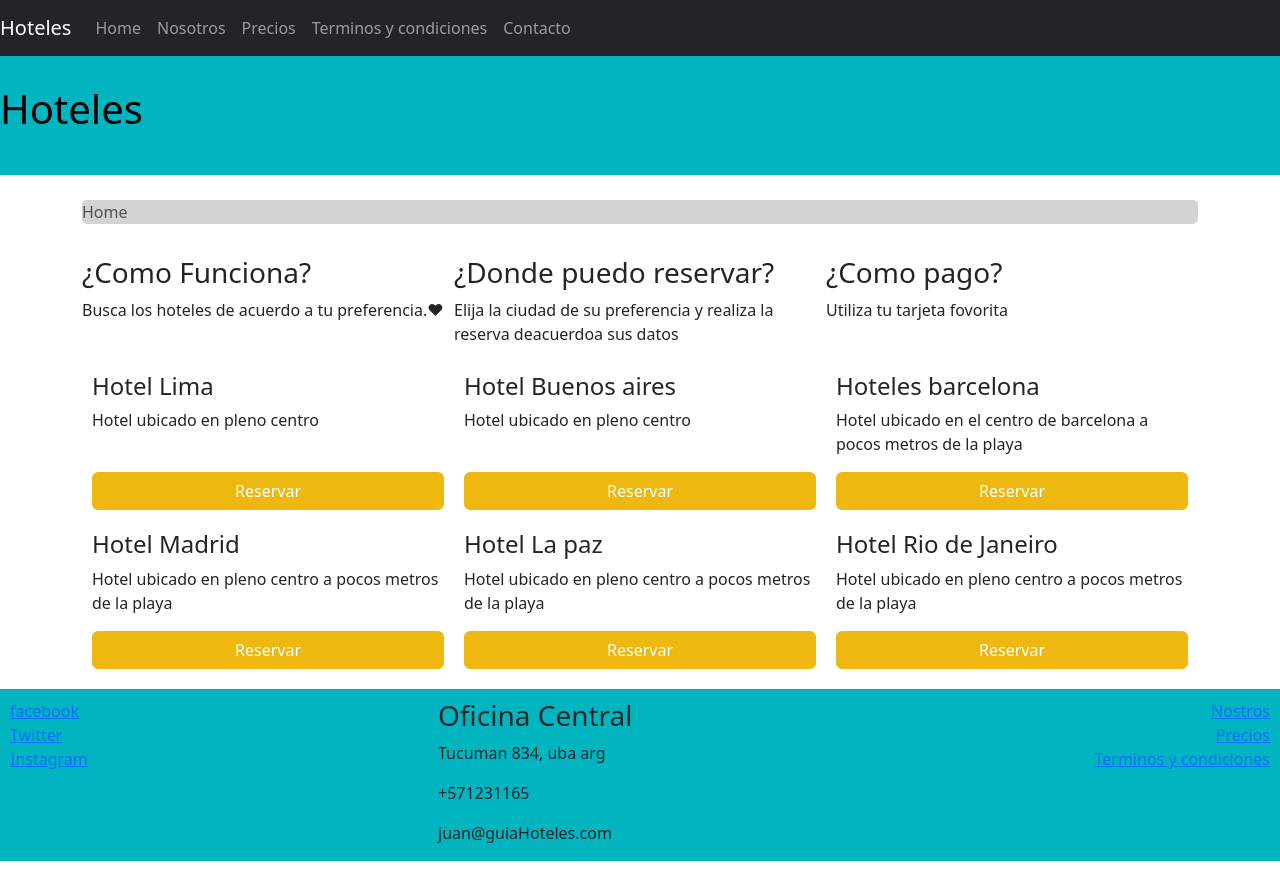
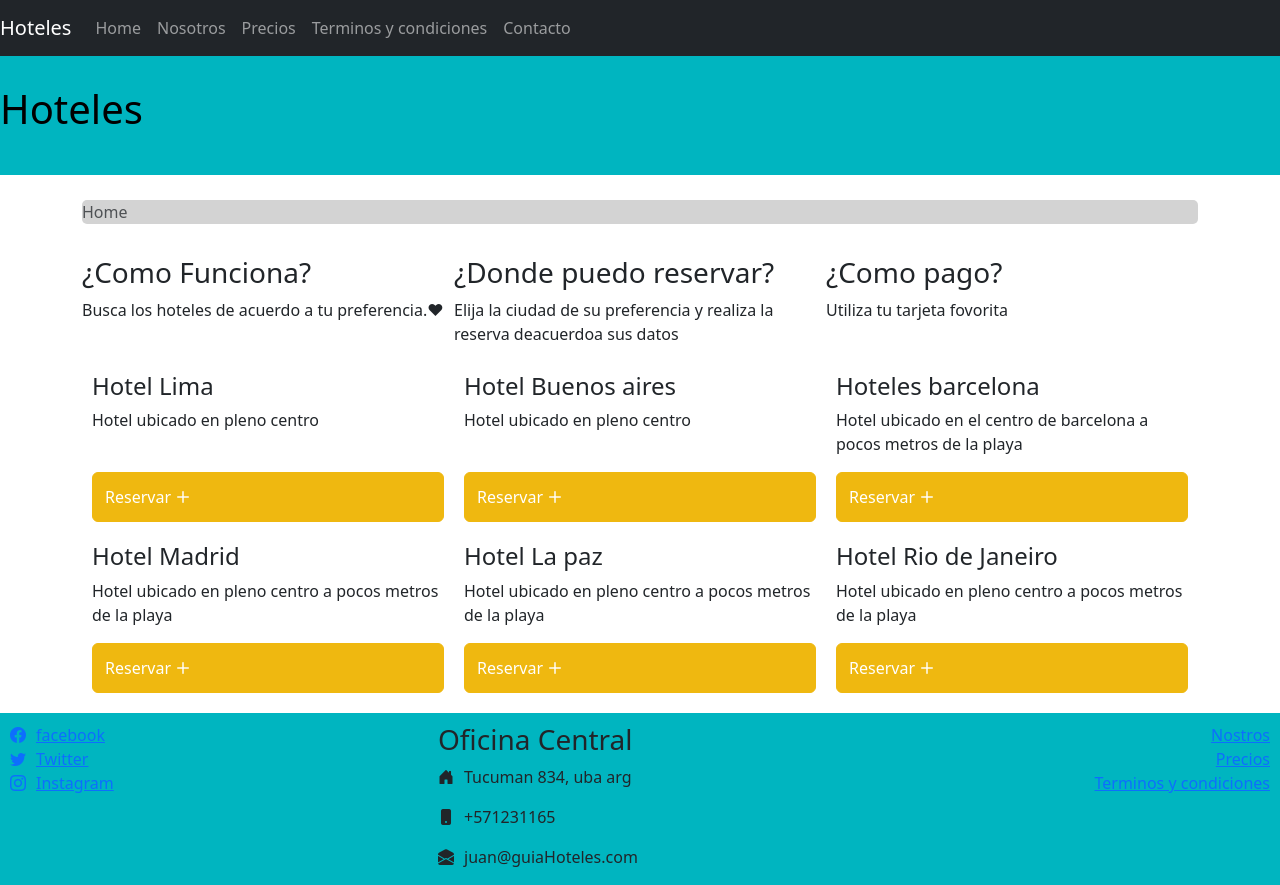
Before and after one commit to alienigena264/Angular, a website: page index.html in a window 1280 px wide. Before the commit the page ends 861 px from the top, so only its background shows below. Drawn offline with nearby package versions, Linux system fonts and the light colour scheme.

Commit message:
Adicion movilidad e iconos

```diff
--- a/css/main.css
+++ b/css/main.css
@@ -21,11 +21,6 @@
     /* Agrega el espaciado deseado */
 }
 
-.btn-reserva {
-    width: 100%;
-    background-color: #EFB810;
-    border-color: #EFB810;
-}
 
 .btn-reserva:hover {
     background-color: #00B5C0;
@@ -49,3 +44,19 @@
 .breadcrumb-no-link.active {
     margin-right: 1rem;
 }
+
+.footer-addres-icon{
+    padding-right: 10px;
+}
+
+.btn-reserva {
+    width: 100%;
+    background-color: #EFB810;
+    border-color: #EFB810;
+    display: flex;
+    align-items: center;
+}
+
+.footer-add-icon {
+    font-size: x-large;
+}
--- a/index.html
+++ b/index.html
@@ -9,6 +9,7 @@
     <!-- Bootstrap CSS -->
     <link rel="stylesheet" href="node_modules/bootstrap/dist/css/bootstrap.min.css">
     <link rel="stylesheet" href="css/main.css">
+    <link rel="stylesheet" href="node_modules/bootstrap-icons/font/bootstrap-icons.min.css">
 
     <title>Guia Hoteles</title>
 
@@ -69,7 +70,7 @@
                     <p>Hotel ubicado en el centro de barcelona a pocos metros de la playa</p>
                 </div>
                 <div>
-                    <button class="btn btn-primary btn-reserva">Reservar</button>
+                    <button class="btn btn-primary btn-reserva">Reservar<i class="bi bi-plus footer-add-icon"></i></button>
                 </div>
             </div>
 
@@ -79,7 +80,7 @@
                     <p>Hotel ubicado en pleno centro </p>
                 </div>
                 <div>
-                    <button class="btn btn-primary btn-reserva">Reservar</button>
+                    <button class="btn btn-primary btn-reserva">Reservar<i class="bi bi-plus footer-add-icon"></i></button>
                 </div>
             </div>
 
@@ -89,7 +90,7 @@
                     <p>Hotel ubicado en pleno centro </p>
                 </div>
                 <div>
-                    <button class="btn btn-primary btn-reserva">Reservar</button>
+                    <button class="btn btn-primary btn-reserva">Reservar<i class="bi bi-plus footer-add-icon"></i></button>
                 </div>
             </div>
 
@@ -101,7 +102,7 @@
                     <p>Hotel ubicado en pleno centro a pocos metros de la playa</p>
                 </div>
                 <div>
-                    <button class="btn btn-primary btn-reserva">Reservar</button>
+                    <button class="btn btn-primary btn-reserva">Reservar<i class="bi bi-plus footer-add-icon"></i></button>
                 </div>
             </div>
 
@@ -111,14 +112,14 @@
                     <p>Hotel ubicado en pleno centro a pocos metros de la playa</p>
                 </div>
                 <div>
-                    <button class="btn btn-primary btn-reserva">Reservar</button>
+                    <button class="btn btn-primary btn-reserva">Reservar<i class="bi bi-plus footer-add-icon"></i></button>
                 </div>
             </div>
 
             <div class="hotel-container d-flex flex-column justify-content-between">
                 <h4>Hotel Madrid</h4>
                 <p>Hotel ubicado en pleno centro a pocos metros de la playa</p>
-                <button class="btn btn-primary btn-reserva">Reservar</button>
+                <button class="btn btn-primary btn-reserva">Reservar<i class="bi bi-plus footer-add-icon"></i></button>
             </div>
         </div>
 
@@ -127,17 +128,17 @@
     <footer class="footer">
         <div class="row">
             <div class="col-sm-4 d-flex flex-column">
-                <a href="http://www.facebook.com">facebook</a>
-                <a href="http://www.Twitter.com">Twitter</a>
-                <a href="http://www.Instagram.com">Instagram</a>
+                <a href="http://www.facebook.com"><i class="bi bi-facebook footer-addres-icon"></i>facebook</a>
+                <a href="http://www.Twitter.com"><i class="bi bi-twitter" style="font-size: medium; padding-right: 10px;"></i>Twitter</a>
+                <a href="http://www.Instagram.com"><i class="bi bi-instagram footer-addres-icon"></i>Instagram</a>
             </div>
 
             <div class="col-sm-4">
                 <address>
                     <h3>Oficina Central</h3>
-                    <p>Tucuman 834, uba arg</p>
-                    <p>+571231165</p>
-                    <p>juan@guiaHoteles.com</p>
+                    <p><i class="bi bi-house-door-fill footer-addres-icon"></i></i>Tucuman 834, uba arg</p>
+                    <p><i class="bi bi-phone-fill footer-addres-icon"></i>+571231165</p>
+                    <p><i class="bi bi-envelope-open-fill footer-addres-icon"></i>juan@guiaHoteles.com</p>
                 </address>
             </div>
 
--- a/package.json
+++ b/package.json
@@ -22,7 +22,9 @@
   },
   "dependencies": {
     "bootstrap": "^5.3.0",
+    "bootstrap-icons": "^1.10.5",
     "jquery": "^3.7.0",
+    "open-iconic": "^1.1.1",
     "popper.js": "^1.16.1"
   }
 }
```
Also changed, not shown: 1 other file.
